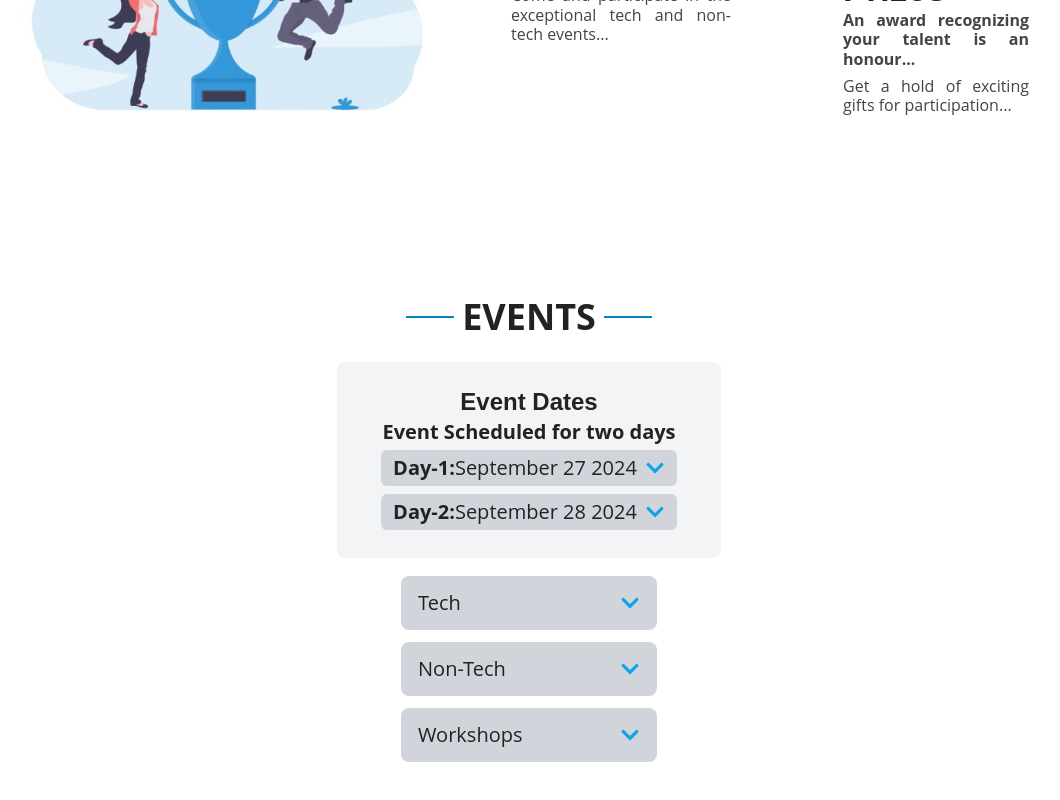
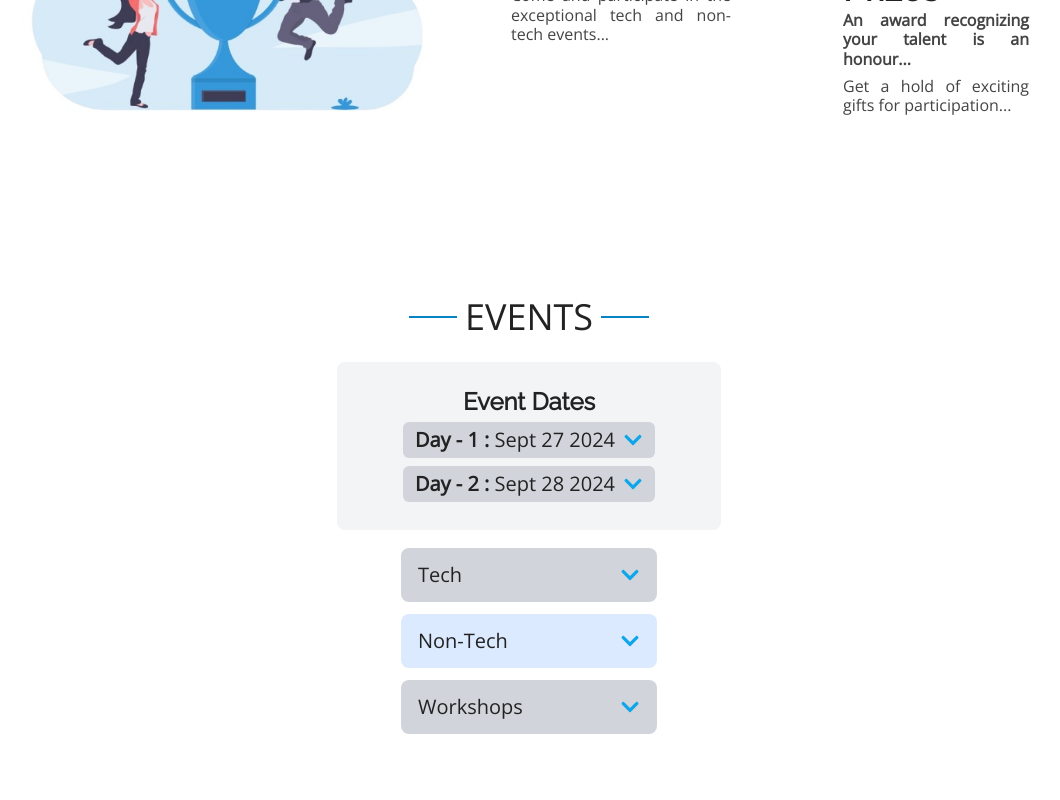
Before and after one commit to Sivanipriya/SYNC-24, a React (Vite) app in the folder sync24/: page / in a window 1280 px wide. Shown: the part 1263-2063 px from the top of the page, without its empty margins (111-1171 px from the left). Built offline with nearby package versions, Linux system fonts and the light colour scheme.

Commit message:
Update 3

```diff
--- a/sync24/index.html
+++ b/sync24/index.html
@@ -4,6 +4,7 @@
     <meta charset="UTF-8" />
     <link rel="icon" type="image/svg+xml" href="./sync1.png"/>
     <meta name="viewport" content="width=device-width, initial-scale=1.0" />
+    <link href="https://fonts.googleapis.com/css2?family=Roboto:wght@400;700&display=swap" rel="stylesheet">
     <title>SYNC</title>
   </head>
   <body>
--- a/sync24/src/components/About/About.jsx
+++ b/sync24/src/components/About/About.jsx
@@ -38,7 +38,7 @@ const About = () => {
                     <p>Sync is an intra-college symposium hosted by the Department of Computer Science. It is conducted with the notion of aggrandizing the intellect and kindling the passion for computer science in budding engineers. Sync promotes inter-department collaboration and interdisciplinary activities. Apart from technical events, it focuses on other nontechnical events to maintain the perfect equilibrium between tech and non-tech events.</p>
                 </div>
                 <div className="about-text">
-                    <p>This year, we have decided to have the events around Digital Well-being. Sync ‘23 is about to blossom afresh on 17th and 18th of October, 2023. Encompassing multifarious events, this version has the benchmark features to enthrall the multitude, albeit in a sustainable manner. Every experience brings a greater clarity of vision and thus with the past experiences, Sync ‘23 is all set to reach further horizons.</p>
+                    <p>This year, we have decided to have the events around Digital Well-being. Sync ‘24 is about to blossom afresh on 27th and 28th of September, 2024. Encompassing multifarious events, this version has the benchmark features to enthrall the multitude, albeit in a sustainable manner. Every experience brings a greater clarity of vision and thus with the past experiences, Sync ‘24 is all set to reach further horizons.</p>
                 </div>
             </div>
             <div className="about-extra">
--- a/sync24/src/components/Events/Events.jsx
+++ b/sync24/src/components/Events/Events.jsx
@@ -4,7 +4,6 @@ import OLPC_pre from "../../images/coding.png";
 import cricket from "../../images/cricket.jpeg";
 import treaure_hunt from "../../images/treasure-hunt.jpg";
 import recall from "../../images/recall.png"
-import code_queen from "../../images/crown.png";
 import designlab360 from "../../images/dl1.png"
 import code_bingo from "../../images/code-bingo.png"
 import reverse_coding from "../../images/reverse-coding.png"
@@ -12,14 +11,9 @@ import shuttle from "../../images/shuttle-smash.jpeg"
 import techxpress from "../../images/techxpress.png"
 import pixel from "../../images/pixel-perfect.jpg"
 import family_feud from "../../images/family_feud.png"
-import django from "../../images/django.png";
-import quiz from "../../images/entertainment.png";
 import helloworld from "../../images/helloworld.png";
-import meme from "../../images/meme-ify.png";
 import knivesout from "../../images/knives_out.png";
 import kquiz from "../../images/quiz.png"
-import snap from "../../images/snap.png";
-import league from "../../images/images.jpeg";
 import blockchain from "../../images/blockchain.png"
 import AOS from "aos";
 import "aos/dist/aos.css";
@@ -31,7 +25,7 @@ const events = [
       {
         image: OLPC_pre,
         name: "OLPC (Pre-Event)",
-        desc: "In the realm of online programming contests, OLPC stands as a high-stakes battleground where swift minds race against the digital clock, tackling intricate challenges woven with complexities in data structures and algorithms.",
+        desc: "In the realm of online programming contests, OLPC stands as a high-stakes battleground where swift minds race against the digital clock, tackling challenges woven with complexities in data structures and algorithms.",
         prize: "Rs.1500/-",
         participation: "Individual",
         Date: "September 26 2024",
@@ -59,7 +53,7 @@ const events = [
       {
         image: helloworld,
         name: "Hello World!",
-        desc: "The event is aimed at introducing the newbies to logical reasoning, arithmetic, and programming concepts. The questions will be assessing their critical thinking rather than their hardcore programming knowledge.",
+        desc: "This event is aimed at introducing the newbies to logical reasoning, arithmetic, and programming concepts. The questions will be assessing their critical thinking rather than their hardcore programming knowledge.",
         prize: "Rs.2000/-",
         participation: "Individual",
         Date: "September 27 2024",
@@ -76,6 +70,21 @@ const events = [
         desc: "Participants unleash their creativity by designing a cutting-edge web frontend and bring their designs to life by coding them into functional, interactive working web pages. Showcase skills in both design and development.",
         prize: "Rs.2000/-",
         participation: "Team of size 2",
+        Date: "September 27 2024",
+        Time: "09:30 AM to 12:30 PM",
+        link: "",
+        Contact: [
+          { coord: "Ajai Krishna T.S ", contact: "7010707652" },
+          { coord: "Infancy P ", contact: "9047366527" },
+        ],
+      },
+
+      {
+        image: techxpress,
+        name: "TechXpress",
+        desc: "Step into the captivating world of Coding, an exhilarating coding adventure where each code challenge is a stepping stone in your journey, unlocking the secrets of the next thrilling quest!",
+        prize: "Rs.2000/-",
+        participation: "Team of size 2 - 3",
         Date: "September 27 2024",
         Time: "09:30 AM to 12:30 PM",
         link: "",
@@ -114,20 +123,6 @@ const events = [
       },
       {
         image: techxpress,
-        name: "TechXpress",
-        desc: "Step into the captivating world of Coding, an exhilarating coding adventure where each code challenge is a stepping stone in your journey, unlocking the secrets of the next thrilling quest!",
-        prize: "Rs.2000/-",
-        participation: "Team of size 3",
-        Date: "September 28 2024",
-        Time: "09:30 AM to 12:30 PM",
-        link: "",
-        Contact: [
-          { coord: "Ajai Krishna T.S ", contact: "7010707652" },
-          { coord: "Infancy P ", contact: "9047366527" },
-        ],
-      },
-      {
-        image: techxpress,
         name: "SYNC - CSAU",
         desc: "Step into the captivating world of Coding, an exhilarating coding adventure where each code challenge is a stepping stone in your journey, unlocking the secrets of the next thrilling quest!",
         prize: "Rs.2000/-",
@@ -146,6 +141,34 @@ const events = [
     event_type: "non-tech",
     events: [
       {
+        image: cricket,
+        name: "Cricket Championship'24 (Pre-Event)",
+        desc: "Cricket is a thrilling showdown where strategy meets endurance in an exciting tournament! Teams will compete in fast-paced matches, showcasing their batting, bowling, and fielding skills to dominate the pitch and claim victory.",
+        participation: "Team",
+        prize: "Rs.1000/-",
+        Date: "September 24 2024",
+        Time: "08:00 PM to 09:30 PM",
+        link: "",
+        Contact: [
+          { coord: "Dinesh S", contact: "9360380769" },
+          { coord: "Hariharan A", contact: "7708462392" },
+        ],
+      },
+      {
+        image: shuttle,
+        name: "Shuttle Smash (Pre-Event)",
+        desc: "A thrilling badminton showdown where skill meets strategy in separate tournaments for only girls! Compete in fast-paced matches to showcase your agility and precision, and aim for the top spot on the podium.",
+        participation: "Individual",
+        prize: "Rs.1000/-",
+        Date: "September 25 2024",
+        Time: "08:00 PM to 09:30 PM",
+        link: "",
+        Contact: [
+          { coord: "Harini S ", contact: "9363349994" },
+          { coord: "Renjitha K ", contact: "7907854731" },
+        ],
+      },
+      {
         image: pixel,
         name: "Pixel Perfect",
         desc: "Unleash your creativity by capturing photos under two intriguing themes “Campus Through My Eyes” or “Tech in Daily Life”. Submit your most captivating images for a chance to win and see the world through your lens!",
@@ -160,37 +183,9 @@ const events = [
         ],
       },
       {
-        image: shuttle,
-        name: "Shuttle Smash (Pre-Event)",
-        desc: "A thrilling badminton showdown where skill meets strategy in separate tournaments for only girls! Compete in fast-paced matches to showcase your agility and precision, and aim for the top spot on the podium.",
-        participation: "Individual",
-        prize: "Rs.1000/-",
-        Date: "September 28 2024",
-        Time: "08:00 PM to 09:30 PM",
-        link: "",
-        Contact: [
-          { coord: "Harini S ", contact: "9363349994" },
-          { coord: "Renjitha K ", contact: "7907854731" },
-        ],
-      },
-      {
-        image: cricket,
-        name: "Cricket Championship'24 (Pre-Event)",
-        desc: "Cricket is a thrilling showdown where strategy meets endurance in an exciting tournament! Teams will compete in fast-paced matches, showcasing their batting, bowling, and fielding skills to dominate the pitch and claim victory.",
-        participation: "Team",
-        prize: "Rs.1000/-",
-        Date: "September 28 2024",
-        Time: "08:00 PM to 09:30 PM",
-        link: "",
-        Contact: [
-          { coord: "Dinesh S", contact: "9360380769" },
-          { coord: "Hariharan A", contact: "7708462392" },
-        ],
-      },
-      {
         image: kquiz,
         name: "Kollywood Quiz",
-        desc: "Put your skills to test on topics like Food, Technology, Movies, Lifestyle, and more!  Can your team guess the most popular answers to survey questions and win the title of Family Feud Champions?  Find out in this thrilling and intense competition! ",
+        desc: "Put your skills to test on topics like Food, Technology, Movies, Lifestyle, and more!  Can your team guess the most popular answers to survey questions and win the title of Kollywood Quiz Champions? ",
         participation: "Individual",
         prize: "Rs.1000/-",
         Date: "September 27 2024",
@@ -232,7 +227,7 @@ const events = [
       {
         image: family_feud,
         name: "Family Feud",
-        desc: "Put your skills to test on topics like Food, Technology, Movies, Lifestyle, and more!  Can your team guess the most popular answers to survey questions and win the title of Family Feud Champions?  Find out in this thrilling and intense competition! ",
+        desc: "Put your skills to test on topics like Food, Technology, Movies, Lifestyle, and more!  Can your team guess the most popular answers to survey questions and win the title of Family Feud Champions? ",
         participation: "Team of size 5",
         prize: "Rs.1500/-",
         Date: "September 28 2024",
@@ -331,7 +326,7 @@ const Events = () => {
         data-aos="fade-up"
       >
         <div className="w-12 h-[2.5px] bg-sky-600"></div>
-        <div className="flex justify-center text-center font-bold text-4xl py-3 mx-2 text-[#222222]">
+        <div className="flex justify-center text-center text-4xl py-3 mx-2 text-[#222222]">
           EVENTS
         </div>
         <div className="w-12 h-[2.5px] bg-sky-600 "></div>
@@ -339,14 +334,12 @@ const Events = () => {
 
       <div className="flex flex-col justify-center font-bold items-center py-6  bg-gray-100 w-[80%] lg:w-[30%] mx-auto rounded-lg">
         <h2 className="text-sm lg:text-2xl md:text-2xl">Event Dates</h2>
-        <p className="text-sm lg:text-xl md:text-xl">
-          Event Scheduled for two days
-        </p>
+
         <p
           className="flex flex-row text-md lg:text-xl md:text-xl items-center bg-gray-300 p-1 rounded-md m-1 px-3 hover:cursor-pointer hover:bg-gray-400"
           onClick={() => handleDateEvents("September 27 2024")}
         >
-          Day-1:<span className="font-normal ">September 27 2024</span>
+          Day - 1 :<span className="font-normal ">&nbsp;Sept 27 2024</span>
           {selectedDate && selectedDate === "September 27 2024" ? (
             <FaChevronUp className="text-sky-500 ml-2" />
           ) : (
@@ -358,7 +351,7 @@ const Events = () => {
             {eventsForSelectedDate.map((event, index) => (
               <div
                 key={index}
-                className="bg-gray-200 w-[80%]  p-2 rounded-md m-1"
+                className="bg-gray-200 w-[200px]  p-2 rounded-md m-1"
               >
                 <p className="font-semibold text-sm lg:text-xl md:text-xl">
                   {event.name}
@@ -371,7 +364,7 @@ const Events = () => {
           className="flex lg:text-xl md:text-xl text-md flex-row items-center bg-gray-300 p-1 rounded-md m-1 px-3 hover:cursor-pointer hover:bg-gray-400"
           onClick={() => handleDateEvents("September 28 2024")}
         >
-          Day-2:<span className="font-normal">September 28 2024</span>
+          Day - 2 :<span className="font-normal">&nbsp;Sept 28 2024</span>
           {selectedDate && selectedDate === "September 28 2024" ? (
             <FaChevronUp className="text-sky-500 ml-2" />
           ) : (
@@ -412,10 +405,10 @@ const Events = () => {
               techEvents.map((event, index) => (
                 <div
                   key={index}
-                  className="bg-white p-4 mx-3 my-4 shadow-lg rounded-lg lg:w-[31%] md:w-[47%] w-[95%] h-[30%] lg:h-[90%] mx-auto transform transition-transform duration-300 ease-in-out hover:scale-105 hover:bg-gray-200"
+                  className="bg-white p-4 mx-3 my-4 shadow-lg rounded-lg lg:w-[31%] md:w-[47%] w-[95%] h-[30%] lg:h-[90%] mx-auto transform transition-transform duration-300 ease-in-out hover:scale-105 hover:bg-purple-50"
                   data-aos="fade-up"
                 >
-                  <div className="absolute top-0 right-0 w-[10%] h-[14%] bg-sky-100 rounded-bl-full"></div>
+                  <div className="absolute top-0 right-0 w-[10%] h-[14%] bg-purple-100 rounded-bl-full"></div>
                   <img
                     src={event.image}
                     alt={event.name}
@@ -464,7 +457,7 @@ const Events = () => {
 
         <div className="flex flex-col items-center " data-aos="fade-up">
           <button
-            className="text-xl w-[50%] lg:w-[20%] md:w-[50%] py-3 hover:border-gray-700 bg-gray-300 text-center rounded-lg flex items-center justify-between px-4 hover:bg-gray-400 transition relative group duration-300 ease-in-out mx-auto my-1.5 mx-auto transform transition-transform duration-300 ease-in-out hover:scale-105"
+            className="text-xl w-[50%] lg:w-[20%] md:w-[50%] py-3 hover:border-blue-100 bg-blue-100 text-center rounded-lg flex items-center justify-between px-4 hover:bg-blue-100 transition relative group duration-300 ease-in-out mx-auto my-1.5 mx-auto transform transition-transform duration-300 ease-in-out hover:scale-105"
             onClick={handleNonTech}
           >
             Non-Tech
@@ -479,10 +472,10 @@ const Events = () => {
               nonTechEvents.map((event, index) => (
                 <div
                   key={index}
-                  className="bg-white p-4 mx-3 my-4 shadow-lg rounded-lg lg:w-[31%] md:w-[45%] w-[95%] h-[30%] lg:h-[90%] mx-auto transform transition-transform duration-300 ease-in-out hover:scale-105 hover:bg-gray-200"
+                  className="bg-white p-4 mx-3 my-4 shadow-lg rounded-lg lg:w-[31%] md:w-[45%] w-[95%] h-[30%] lg:h-[90%] mx-auto transform transition-transform duration-300 ease-in-out hover:scale-105 hover:bg-blue-50"
                   data-aos="fade-up"
                 >
-                  <div className="absolute top-0 right-0 w-[10%] h-[14%] bg-sky-100 rounded-bl-full"></div>
+                  <div className="absolute top-0 right-0 w-[10%] h-[14%] bg-blue-100 rounded-bl-full"></div>
 
                   <img
                     src={event.image}
@@ -550,17 +543,17 @@ const Events = () => {
               workshops.map((event, index) => (
                 <div
                   key={index}
-                  className="bg-white p-4 mx-3 my-4 shadow-lg rounded-lg lg:w-[31%] md:w-[45%] w-[95%] h-[30%] lg:h-[90%] mx-auto transform transition-transform duration-300 ease-in-out hover:scale-105 hover:bg-gray-200"
+                  className="bg-white p-4 mx-3 my-4 shadow-lg rounded-lg lg:w-[31%] md:w-[45%] w-[95%] h-[30%] lg:h-[90%] mx-auto transform transition-transform duration-300 ease-in-out hover:scale-105 hover:bg-indigo-50"
                   data-aos="fade-up"
                 >
-                  <div className="absolute top-0 right-0 w-[10%] h-[14%] bg-sky-100 rounded-bl-full"></div>
+                  <div className="absolute top-0 right-0 w-[10%] h-[14%] bg-indigo-100 rounded-bl-full"></div>
 
                   <img
                     src={event.image}
                     alt={event.name}
                     className="w-[20%] h-22 object-contain rounded-lg mb-4"
                   />
-                  <h4 className="font-bold">{event.name}</h4>
+                  <h4 className="font-black">{event.name}</h4>
                   <p>{event.desc}</p>
                   <hr className="my-4 border-t border-gray-300" />
                   <p>
--- a/sync24/src/components/Header/Header.css
+++ b/sync24/src/components/Header/Header.css
@@ -2,6 +2,10 @@
 /*--------------------------------------------------------------
 # General
 --------------------------------------------------------------*/
+@import url('https://fonts.googleapis.com/css2?family=Bungee+Shade&display=swap');
+@import url('https://fonts.googleapis.com/css2?family=Raleway&display=swap');
+@import url('https://fonts.googleapis.com/css2?family=Open+Sans&display=swap');
+@import url('https://fonts.googleapis.com/css2?family=Poppins&display=swap');
 body {
   font-family: "Open Sans", sans-serif;
   color: #444444;
```
